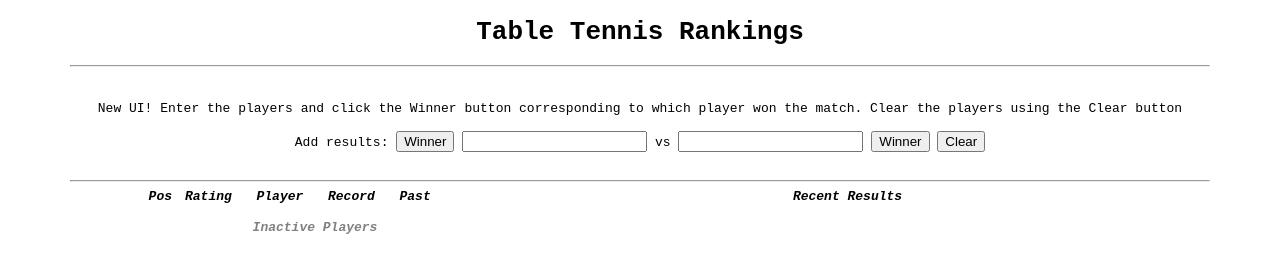
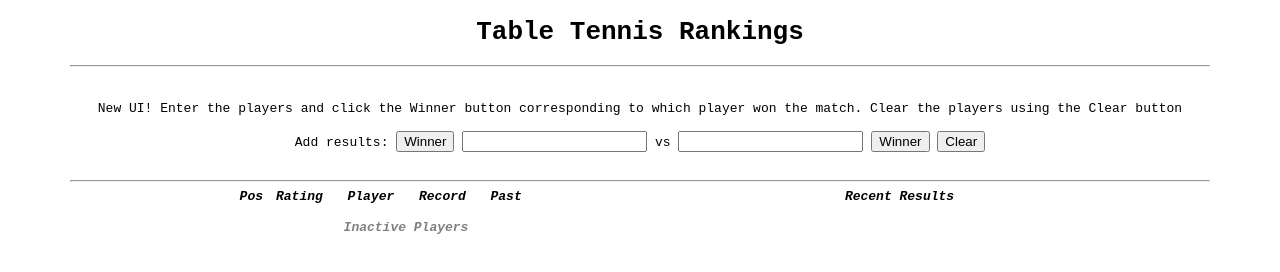
Before and after one commit to AdmiralGT/ttennis_ladder, a plain HTML site: page index.html in a window 1280 px wide. Drawn offline with Linux system fonts and the light colour scheme; no server answers; a web font is replaced by a local one.

Commit message:
main ladder margin tweak

```diff
--- a/footy.css
+++ b/footy.css
@@ -33,7 +33,8 @@ a.idlink
 {
   float: left;
   width: 350px;
-  margin-right: 15em;
+  margin-right: 12em;
+  margin-left: 7em;
 }
 
 .secondary_column
```
